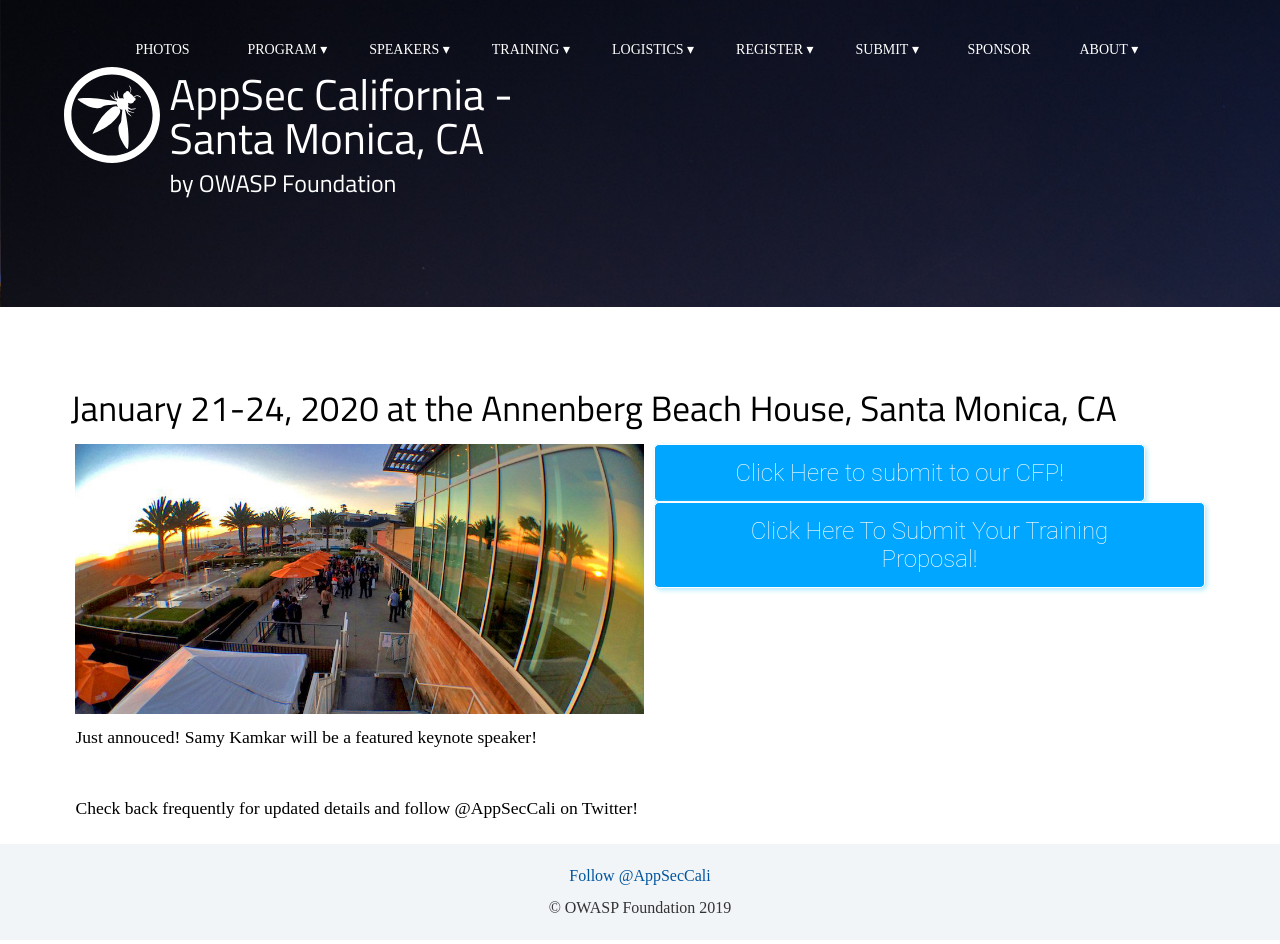
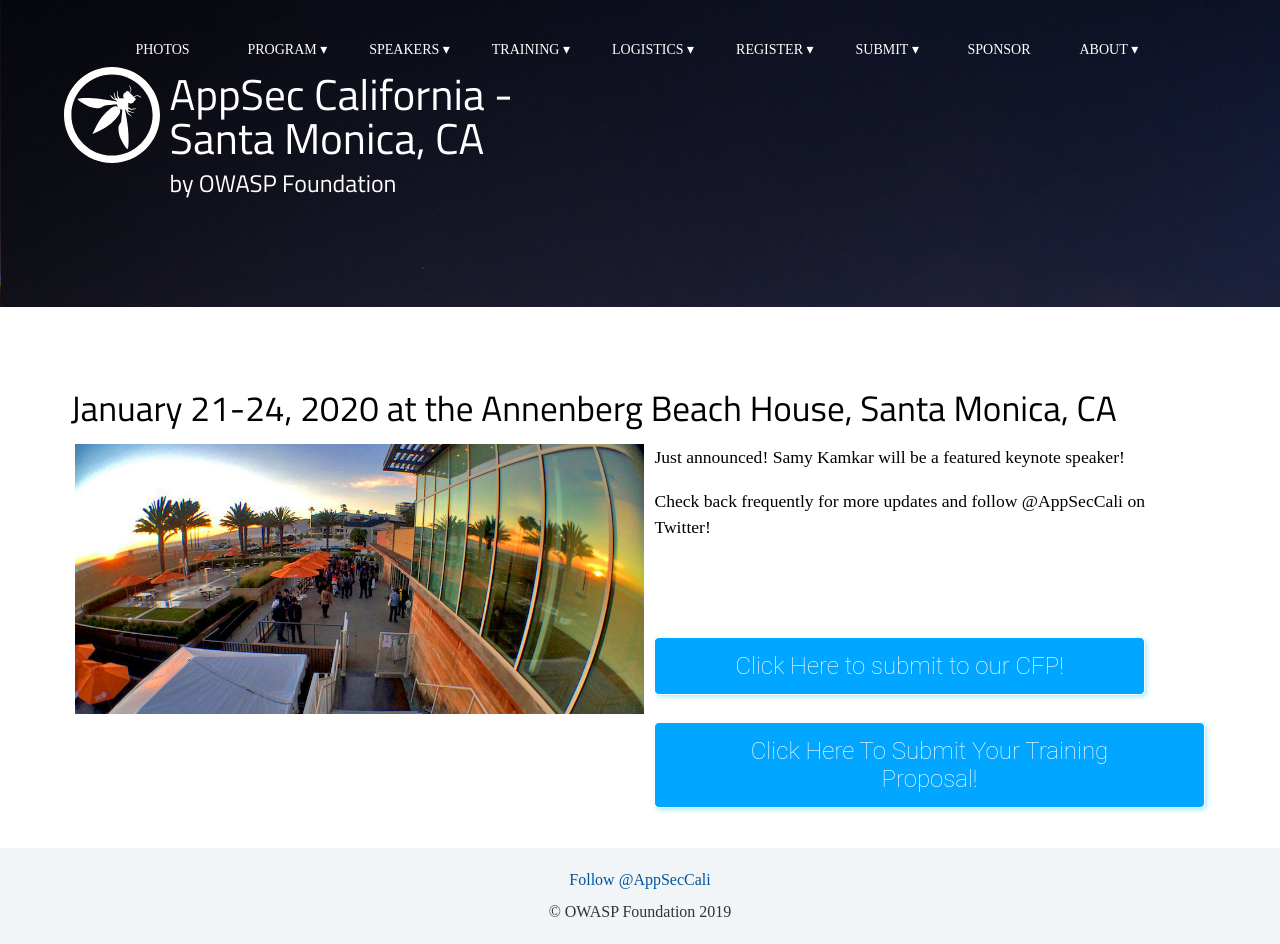
Before and after one commit to OWASP/2020-appseccalifornia, a Jekyll site: the page built from index.html, in a window 1280 px wide. Built offline with Jekyll 4.4.1, drawn with Linux system fonts in a browser that asks for light colours; some web fonts are replaced; comment, search, counter and statistics services are not loaded.

Commit message:
rearranging

```diff
--- a/index.html
+++ b/index.html
@@ -12,22 +12,15 @@
 <br>
 <div class="row"><h2>January 21-24, 2020 at the Annenberg Beach House, Santa Monica, CA</h2></div>
 <div class="row"><div class="column"><img src="../assets/images/fisheye.jpg" width="569" align="left"></div>
+<div class="column">
+<div><p>Just announced! Samy Kamkar will be a featured keynote speaker!</p><p>Check back frequently for more updates and follow @AppSecCali on Twitter!</p></div>
 <br>
 <br>
 <br>
-<div class="column">
 <div><button name="cfpBUton" class="button" onclick="window.location.href='https://owasp.submittable.com/submit/147365/app    sec-callifornia-2020-call-for-presentations';">Click Here to submit to our CFP!</button></div>
+<br>
 <div><button name="cftButton" class="button" onclick="window.location.href='https://owasp.submittable.com/submit/147366/ap    psec-callifornia-2020-call-for-trainers';">Click Here To Submit Your Training Proposal!</button></div>
 </div></div>
-<div class="column">
-<div>
-<p>Just annouced! Samy Kamkar will be a featured keynote speaker!</p>
- <br>
- <p>Check back frequently for updated details and follow @AppSecCali on Twitter!</p>
-</div>
-</div>
-<br>
-<br>
 </div>
 
 
```
